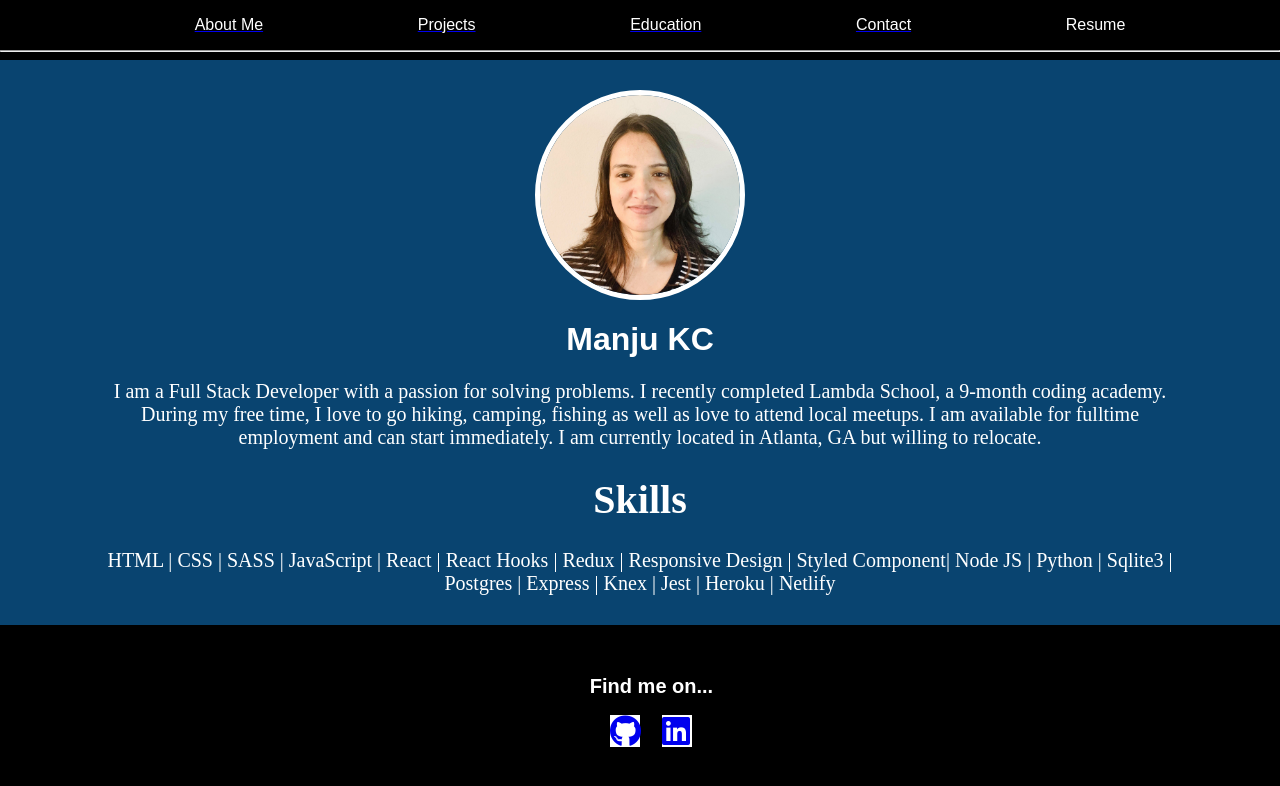
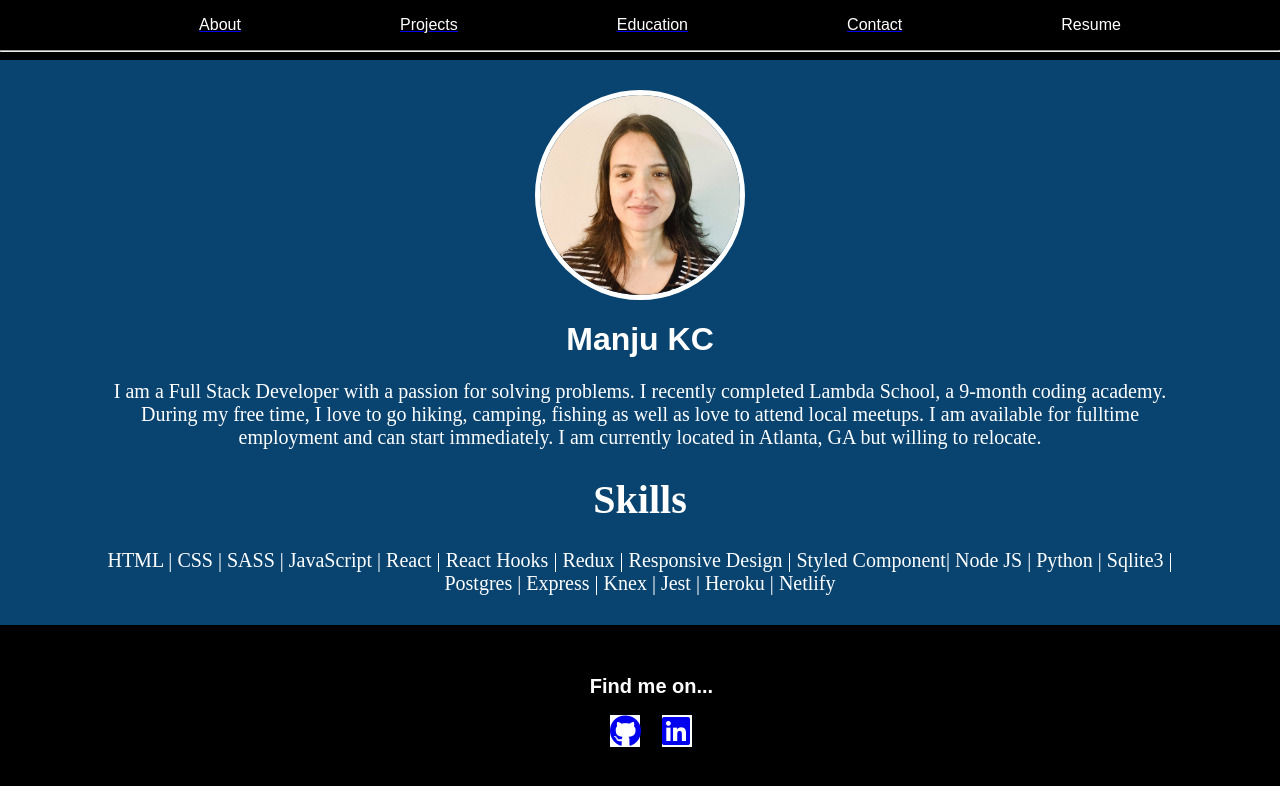
Before and after one commit to Manjukcthapa/Portfolio, a React (Create React App) app: page / in a window 1280 px wide. Shown: the top 786 px of the page. Built offline with nearby package versions, Linux system fonts and the light colour scheme.

Commit message:
updated the project link

```diff
--- a/src/App.js
+++ b/src/App.js
@@ -14,7 +14,7 @@ class App extends Component {
         <div className="App">
           <nav className="nav">
           <ul>
-            <li><Link to={'/'} className="nav-link"><span>About Me</span></Link></li>
+            <li><Link to={'/'} className="nav-link"><span>About</span></Link></li>
             <li><Link to={'/Project'} className="nav-link"><span>Projects</span></Link></li>
             <li><Link to={'/Education'} className="nav-link"><span>Education</span></Link></li>
             <li><Link to={'/Contact'} className="nav-link"><span>Contact</span></Link></li>
--- a/src/Component/data/data.js
+++ b/src/Component/data/data.js
@@ -38,7 +38,7 @@ import image3 from '../../images/nci.png';
         "contain":"Single Project application for tourist lovers. A place for guides and tourists to meet and share their experience." ,
         "technology":"React, CSS, Styled Components, Express, Rest API, Node JS, Sqlite3",
         "githublink":"https://github.com/wanderlust-bw/wanderlust-FE-Manju",
-        "livelink":"https://wonderlust-manju.herokuapp.com/SignUp",
+        "livelink":"https://wanderlust-ui.netlify.app/",
         "responsibility": [
             "Front end developer for a responsive website built on React with Styled Component.",
             "Responsible for assigning tasks and code review. "
```
